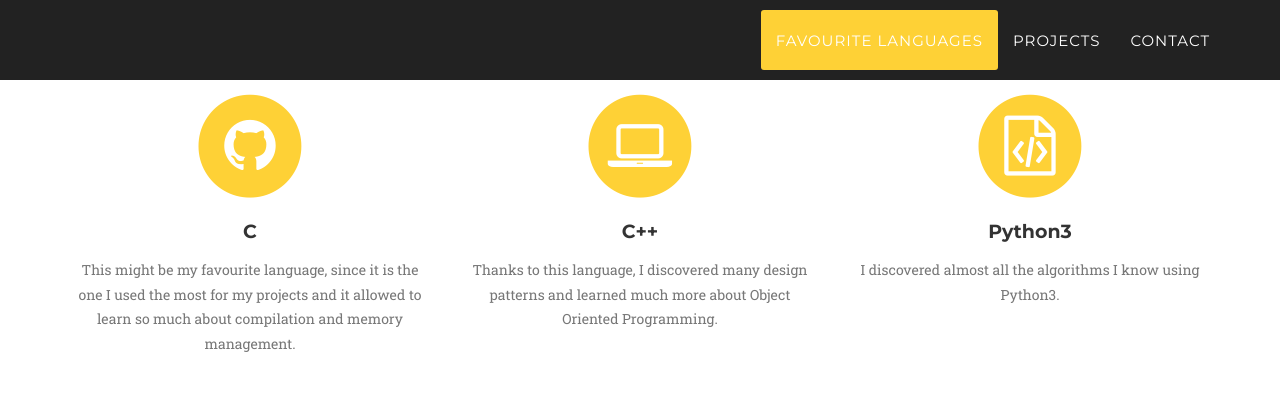
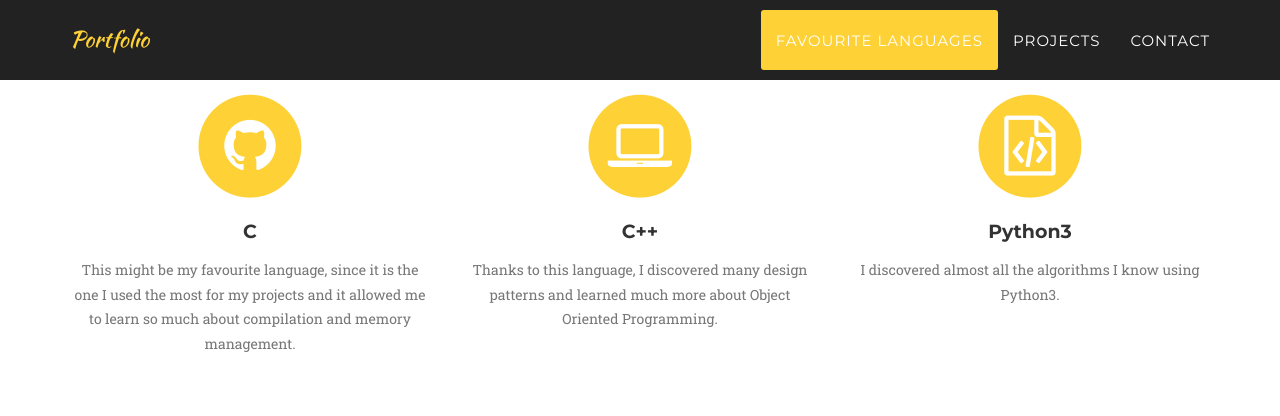
Before and after one commit to DatUser/website, a Jekyll site: the page built from index.html, in a window 1280 px wide and 900 px high, scrolled down 788 px. Shown: the top 416 px of the window. Built offline with Jekyll 4.4.1, drawn with Linux system fonts in a browser that asks for light colours; some web fonts are replaced.

Commit message:
correct some mistakes

```diff
--- a/_includes/header.html
+++ b/_includes/header.html
@@ -9,7 +9,7 @@
                     <span class="icon-bar"></span>
                     <span class="icon-bar"></span>
                 </button>
-                <a class="navbar-brand page-scroll" href="#page-top">{{site.title}}</a>
+                <a class="navbar-brand page-scroll" href="#page-top">Portfolio</a>
             </div>
 
             <!-- Collect the nav links, forms, and other content for toggling -->
--- a/_includes/services.html
+++ b/_includes/services.html
@@ -14,7 +14,7 @@
                         <i class="fa fa-github fa-stack-1x fa-inverse"></i>
                     </span>
                     <h4 class="service-heading">C</h4>
-                    <p class="text-muted">This might be my favourite language, since it is the one I used the most for my projects and it allowed to learn so much about compilation and memory management.</p>
+                    <p class="text-muted">This might be my favourite language, since it is the one I used the most for my projects and it allowed me to learn so much about compilation and memory management.</p>
                 </div>
                 <div class="col-md-4">
                     <span class="fa-stack fa-4x">
```
